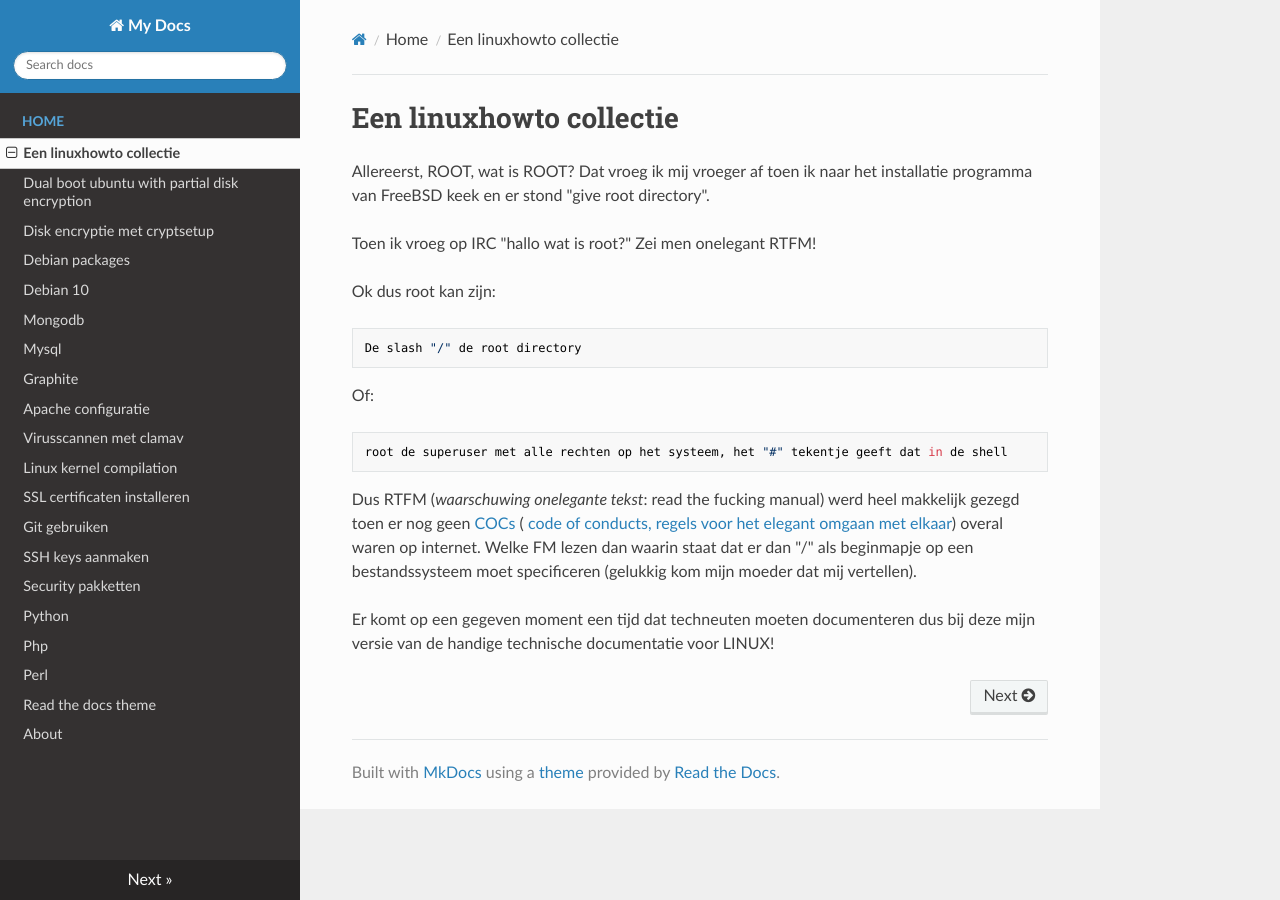
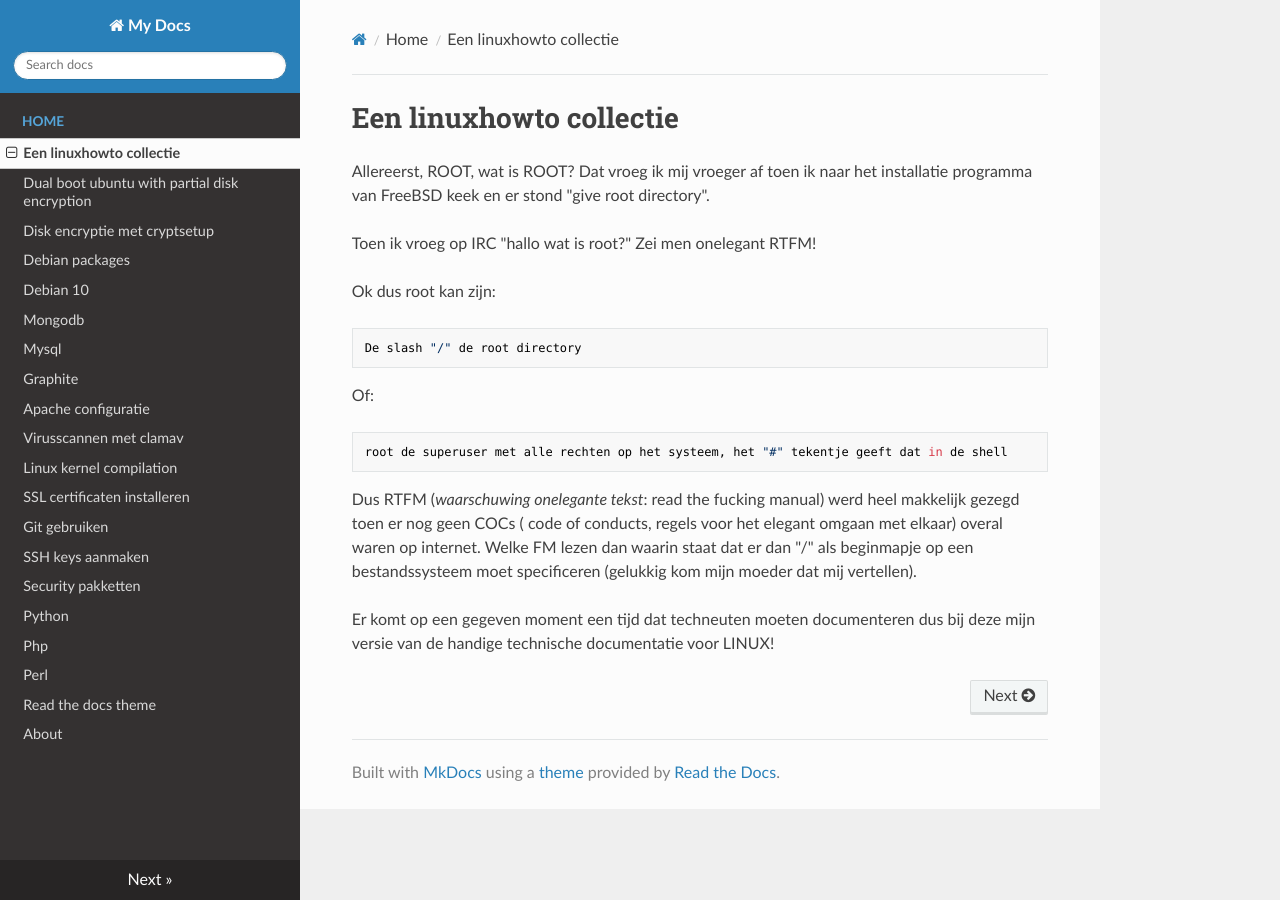
Before and after one commit to MatthewBuchananAstley/linuxhowto, an MkDocs documentation site: the page built from docs/index.md, in a window 1280 px wide. Built offline with MkDocs 1.6.1, drawn with Linux system fonts in a browser that asks for light colours; nearby versions of some CDN libraries; part of the change alters nothing that is shown.

```diff
--- a/docs/index.md
+++ b/docs/index.md
@@ -13,6 +13,6 @@ Of:
     root de superuser met alle rechten op het systeem, het "#" tekentje geeft dat in de shell
 
 
-Dus RTFM (*waarschuwing onelegante tekst*: read the fucking manual) werd heel makkelijk gezegd toen er nog geen <a href="https://opensourceconduct.com/">COCs</a> ( <a href="https://opensourceconduct.com/">code of conducts, regels voor het elegant omgaan met elkaar</a>) overal waren op internet. Welke FM lezen dan waarin staat dat er dan "/" als beginmapje op een bestandssysteem moet specificeren (gelukkig kom mijn moeder dat mij vertellen).
+Dus RTFM (*waarschuwing onelegante tekst*: read the fucking manual) werd heel makkelijk gezegd toen er nog geen COCs ( code of conducts, regels voor het elegant omgaan met elkaar) overal waren op internet. Welke FM lezen dan waarin staat dat er dan "/" als beginmapje op een bestandssysteem moet specificeren (gelukkig kom mijn moeder dat mij vertellen).
 
 Er komt op een gegeven moment een tijd dat techneuten moeten documenteren dus bij deze mijn versie van de handige technische documentatie voor LINUX!
```
